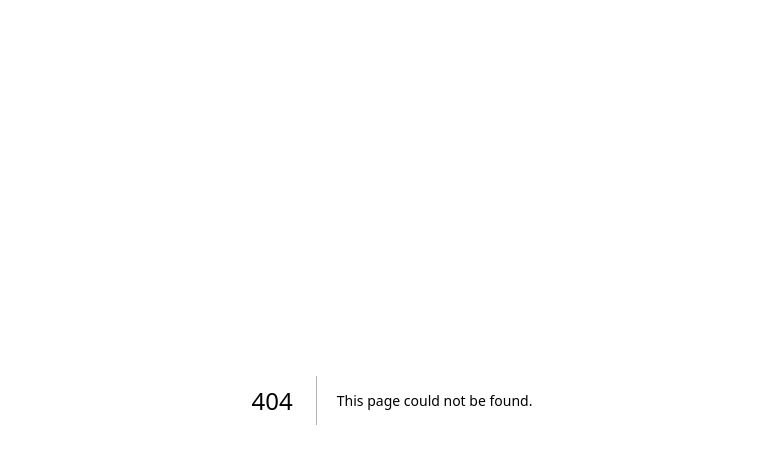
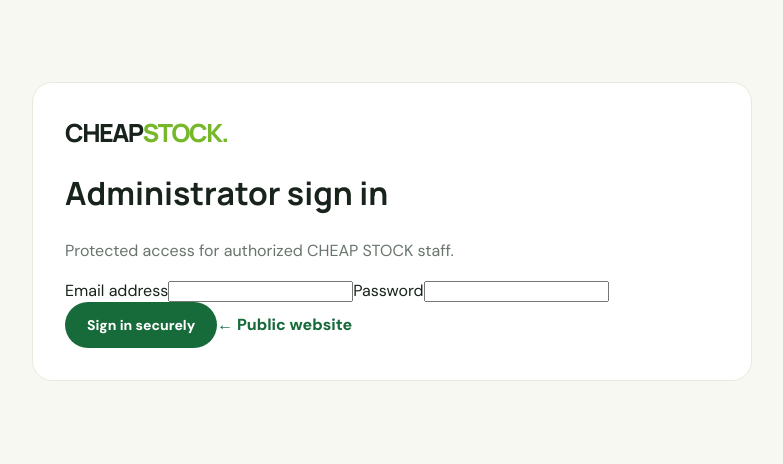
Before and after one commit to SPOREADVENTURESLIMITED/cheap-stock, a Next.js app: page /admin/login in a window 1280 px wide. Before the commit this address had no page. Shown: the top 464 px of the page, without its empty margins (248-1031 px from the left). Built offline with nearby package versions, Linux system fonts and the light colour scheme.

Commit message:
Add secure admin authentication foundation

```diff
--- /dev/null
+++ b/app/admin/login/page.tsx
@@ -0,0 +1,9 @@
+'use client';
+import {FormEvent,useState} from 'react';
+import {useRouter,useSearchParams} from 'next/navigation';
+import {createBrowserClient} from '@supabase/ssr';
+export default function AdminLogin(){
+ const router=useRouter();const params=useSearchParams();const [email,setEmail]=useState('');const [password,setPassword]=useState('');const [error,setError]=useState('');const [busy,setBusy]=useState(false);
+ async function submit(e:FormEvent){e.preventDefault();setBusy(true);setError('');const url=process.env.NEXT_PUBLIC_SUPABASE_URL;const key=process.env.NEXT_PUBLIC_SUPABASE_ANON_KEY;if(!url||!key){setError('Admin login is not configured. The owner must connect Supabase first.');setBusy(false);return;}const supabase=createBrowserClient(url,key);const {data,error}=await supabase.auth.signInWithPassword({email,password});if(error){setError(error.message);setBusy(false);return;}if(data.user?.app_metadata?.role!=='admin'){await supabase.auth.signOut();setError('This account is not authorized as an administrator.');setBusy(false);return;}router.replace(params.get('next')||'/admin');router.refresh();}
+ return <main className="admin-shell"><form className="admin-card" onSubmit={submit}><a className="logo" href="/">CHEAP<span>STOCK.</span></a><h1>Administrator sign in</h1><p>Protected access for authorized CHEAP STOCK staff.</p><label className="field-label">Email address<input className="field" type="email" autoComplete="username" required value={email} onChange={e=>setEmail(e.target.value)}/></label><label className="field-label">Password<input className="field" type="password" autoComplete="current-password" required value={password} onChange={e=>setPassword(e.target.value)}/></label>{error&&<div className="error">{error}</div>}<button className="btn primary full" disabled={busy}>{busy?'Signing in…':'Sign in securely'}</button><a className="admin-link" href="/">← Public website</a></form></main>;
+}
```
